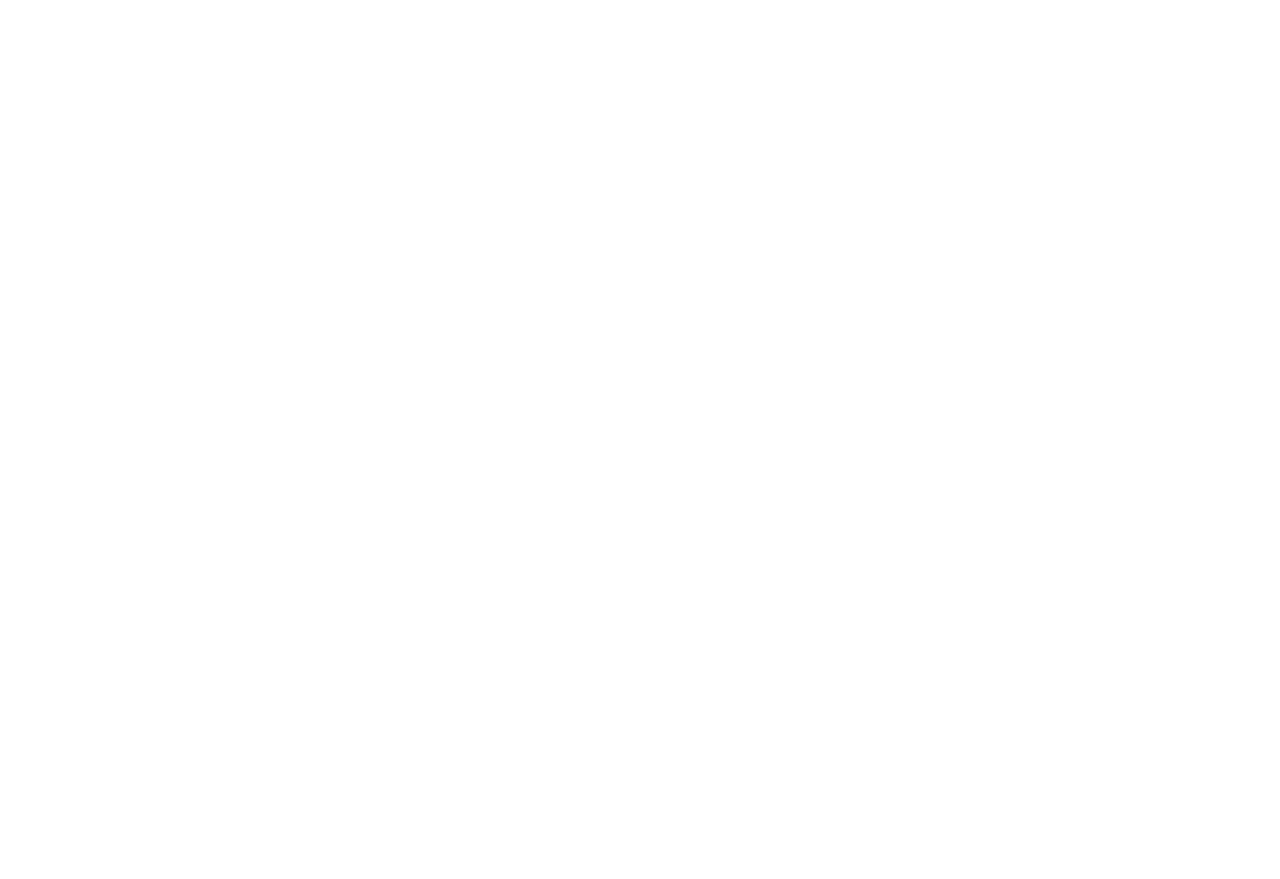
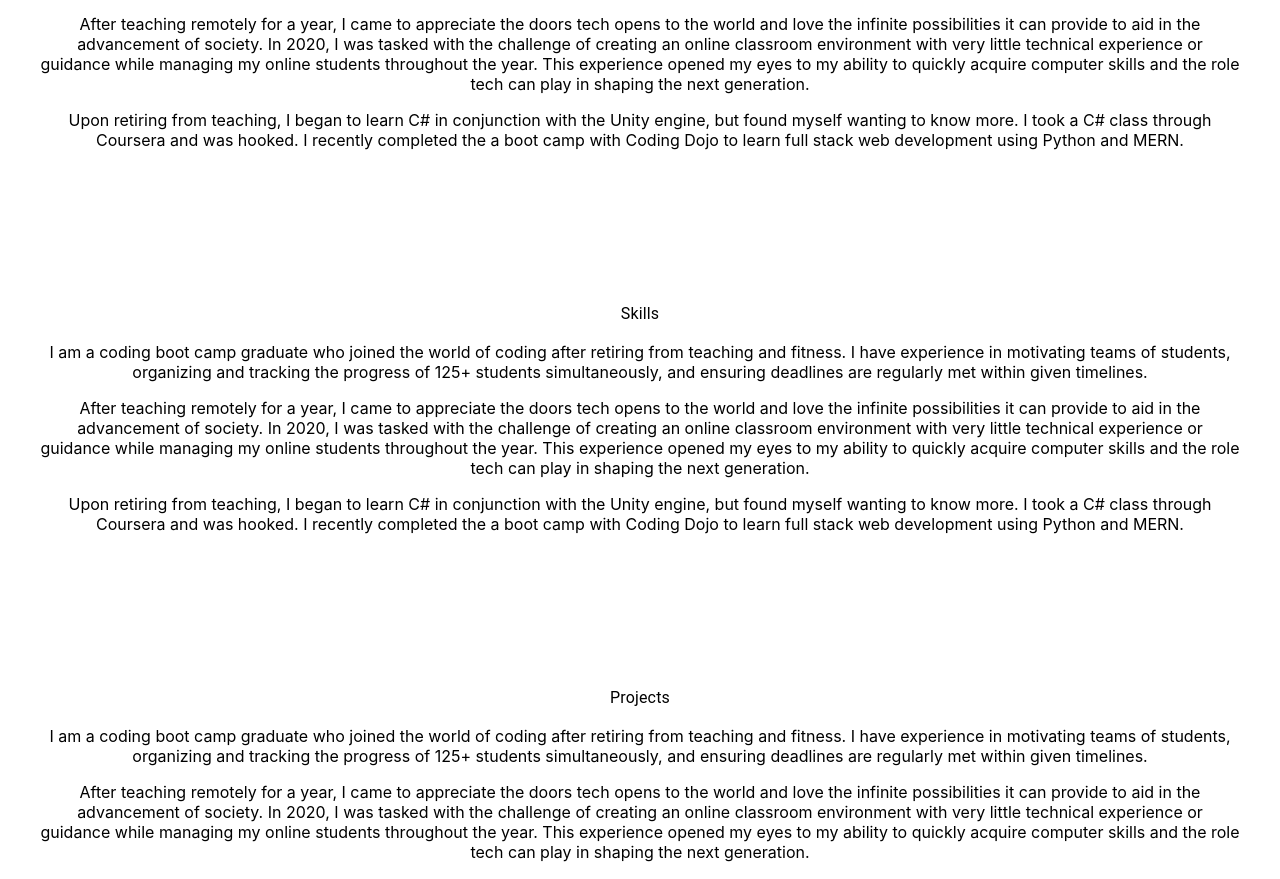
Before and after one commit to katoltmans/Personal-Portfolio, a React (Create React App) app in the folder client/: page /portfolio in a window 1280 px wide. Shown: the part 178-1057 px from the top of the page. Before the commit the page ends 800 px from the top, so only its background shows below. Built offline with nearby package versions, Linux system fonts and the light colour scheme.

Commit message:
Initialize components for portfolio view - need to fix link to section

```diff
--- /dev/null
+++ b/client/src/components/About.js
@@ -0,0 +1,39 @@
+import { Typography } from "@mui/material";
+import { Box } from "@mui/system";
+import React from "react";
+
+const About = () => {
+    return (
+        <Box sx={{ p: 5, pt: 10 }}>
+            <a id="about" />
+            <Typography>About Me</Typography>
+            <p>
+                I am a coding boot camp graduate who joined the world of coding
+                after retiring from teaching and fitness. I have experience in
+                motivating teams of students, organizing and tracking the
+                progress of 125+ students simultaneously, and ensuring deadlines
+                are regularly met within given timelines.{" "}
+            </p>
+            <p>
+                After teaching remotely for a year, I came to appreciate the
+                doors tech opens to the world and love the infinite
+                possibilities it can provide to aid in the advancement of
+                society. In 2020, I was tasked with the challenge of creating an
+                online classroom environment with very little technical
+                experience or guidance while managing my online students
+                throughout the year. This experience opened my eyes to my
+                ability to quickly acquire computer skills and the role tech can
+                play in shaping the next generation.
+            </p>
+            <p>
+                Upon retiring from teaching, I began to learn C# in conjunction
+                with the Unity engine, but found myself wanting to know more. I
+                took a C# class through Coursera and was hooked. I recently
+                completed the a boot camp with Coding Dojo to learn full stack
+                web development using Python and MERN.
+            </p>
+        </Box>
+    );
+};
+
+export default About;
--- /dev/null
+++ b/client/src/components/Education.js
@@ -0,0 +1,39 @@
+import { Typography } from "@mui/material";
+import { Box } from "@mui/system";
+import React from "react";
+
+const Education = () => {
+    return (
+        <Box sx={{ p: 5, pt: 10 }}>
+            <a id="education" />
+            <Typography>Education</Typography>
+            <p>
+                I am a coding boot camp graduate who joined the world of coding
+                after retiring from teaching and fitness. I have experience in
+                motivating teams of students, organizing and tracking the
+                progress of 125+ students simultaneously, and ensuring deadlines
+                are regularly met within given timelines.{" "}
+            </p>
+            <p>
+                After teaching remotely for a year, I came to appreciate the
+                doors tech opens to the world and love the infinite
+                possibilities it can provide to aid in the advancement of
+                society. In 2020, I was tasked with the challenge of creating an
+                online classroom environment with very little technical
+                experience or guidance while managing my online students
+                throughout the year. This experience opened my eyes to my
+                ability to quickly acquire computer skills and the role tech can
+                play in shaping the next generation.
+            </p>
+            <p>
+                Upon retiring from teaching, I began to learn C# in conjunction
+                with the Unity engine, but found myself wanting to know more. I
+                took a C# class through Coursera and was hooked. I recently
+                completed the a boot camp with Coding Dojo to learn full stack
+                web development using Python and MERN.
+            </p>
+        </Box>
+    );
+};
+
+export default Education;
--- a/client/src/components/Navbar.js
+++ b/client/src/components/Navbar.js
@@ -1,5 +1,6 @@
 import React from "react";
-import { AppBar, Toolbar, Typography } from "@mui/material";
+import { AppBar, Toolbar, Link, Typography } from "@mui/material";
+import { Link as RouterLink } from "react-router-dom";
 
 const Navbar = () => {
     return (
@@ -8,17 +9,45 @@ const Navbar = () => {
                 disableGutters
                 sx={{ justifyContent: "space-between", mx: 7 }}
             >
-                <Typography variant="h6" color="inherit">
-                    About
+                <Typography variant="h6" color="#fff">
+                    <Link
+                        component={RouterLink}
+                        to="#about"
+                        color="#fff"
+                        underline="none"
+                    >
+                        About
+                    </Link>
                 </Typography>
-                <Typography variant="h6" color="inherit">
-                    Skills
+                <Typography variant="h6" color="#fff">
+                    <Link
+                        component={RouterLink}
+                        to="#about"
+                        color="#fff"
+                        underline="none"
+                    >
+                        Skills
+                    </Link>
                 </Typography>
-                <Typography variant="h6" color="inherit">
-                    Projects
+                <Typography variant="h6" color="#fff">
+                    <Link
+                        component={RouterLink}
+                        to="#education"
+                        color="#fff"
+                        underline="none"
+                    >
+                        Projects
+                    </Link>
                 </Typography>
-                <Typography variant="h6" color="inherit">
-                    Education
+                <Typography variant="h6" color="#fff">
+                    <Link
+                        component={RouterLink}
+                        to="#education"
+                        color="#fff"
+                        underline="none"
+                    >
+                        Education
+                    </Link>
                 </Typography>
                 <Typography variant="h6" color="inherit">
                     Experience
--- /dev/null
+++ b/client/src/components/Projects.js
@@ -0,0 +1,39 @@
+import { Typography } from "@mui/material";
+import { Box } from "@mui/system";
+import React from "react";
+
+const Projects = () => {
+    return (
+        <Box sx={{ p: 5, pt: 10 }}>
+            <a id="projects" />
+            <Typography>Projects</Typography>
+            <p>
+                I am a coding boot camp graduate who joined the world of coding
+                after retiring from teaching and fitness. I have experience in
+                motivating teams of students, organizing and tracking the
+                progress of 125+ students simultaneously, and ensuring deadlines
+                are regularly met within given timelines.{" "}
+            </p>
+            <p>
+                After teaching remotely for a year, I came to appreciate the
+                doors tech opens to the world and love the infinite
+                possibilities it can provide to aid in the advancement of
+                society. In 2020, I was tasked with the challenge of creating an
+                online classroom environment with very little technical
+                experience or guidance while managing my online students
+                throughout the year. This experience opened my eyes to my
+                ability to quickly acquire computer skills and the role tech can
+                play in shaping the next generation.
+            </p>
+            <p>
+                Upon retiring from teaching, I began to learn C# in conjunction
+                with the Unity engine, but found myself wanting to know more. I
+                took a C# class through Coursera and was hooked. I recently
+                completed the a boot camp with Coding Dojo to learn full stack
+                web development using Python and MERN.
+            </p>
+        </Box>
+    );
+};
+
+export default Projects;
--- /dev/null
+++ b/client/src/components/Skills.js
@@ -0,0 +1,39 @@
+import { Typography } from "@mui/material";
+import { Box } from "@mui/system";
+import React from "react";
+
+const Skills = () => {
+    return (
+        <Box sx={{ p: 5, pt: 10 }}>
+            <a id="skills" />
+            <Typography>Skills</Typography>
+            <p>
+                I am a coding boot camp graduate who joined the world of coding
+                after retiring from teaching and fitness. I have experience in
+                motivating teams of students, organizing and tracking the
+                progress of 125+ students simultaneously, and ensuring deadlines
+                are regularly met within given timelines.{" "}
+            </p>
+            <p>
+                After teaching remotely for a year, I came to appreciate the
+                doors tech opens to the world and love the infinite
+                possibilities it can provide to aid in the advancement of
+                society. In 2020, I was tasked with the challenge of creating an
+                online classroom environment with very little technical
+                experience or guidance while managing my online students
+                throughout the year. This experience opened my eyes to my
+                ability to quickly acquire computer skills and the role tech can
+                play in shaping the next generation.
+            </p>
+            <p>
+                Upon retiring from teaching, I began to learn C# in conjunction
+                with the Unity engine, but found myself wanting to know more. I
+                took a C# class through Coursera and was hooked. I recently
+                completed the a boot camp with Coding Dojo to learn full stack
+                web development using Python and MERN.
+            </p>
+        </Box>
+    );
+};
+
+export default Skills;
--- a/client/src/views/PortfolioView.js
+++ b/client/src/views/PortfolioView.js
@@ -1,8 +1,21 @@
+import { Stack } from "@mui/material";
 import React from "react";
+import About from "../components/About";
+import Education from "../components/Education";
 import Navbar from "../components/Navbar";
+import Projects from "../components/Projects";
+import Skills from "../components/Skills";
 
 const PortfolioView = () => {
-    return <Navbar />;
+    return (
+        <Stack spacing={2}>
+            <Navbar />
+            <About />
+            <Skills />
+            <Projects />
+            <Education />
+        </Stack>
+    );
 };
 
 export default PortfolioView;
```
